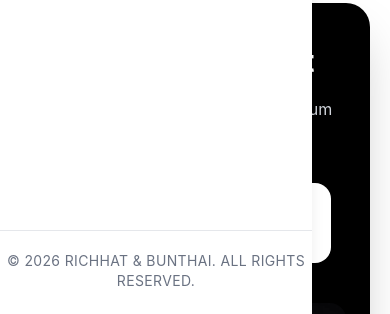
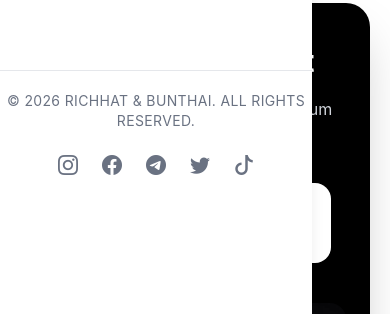
Before and after one commit to Chhat1/Website-Ecommerce, a Vue app: page / in a window 390 px wide. Both pictures are taken after a click on the button 32 px from the left and 71 px from the top of the page. Shown: the part 530-844 px from the top of the page. Built offline with nearby package versions, Linux system fonts and the light colour scheme; no server answers.

Commit message:
update social media

```diff
--- a/src/components/layout/Navbar.vue
+++ b/src/components/layout/Navbar.vue
@@ -430,7 +430,7 @@ const logout = () => {
       </li>
     </ul>
     <!-- Copyright -->
-      <div class="text-center  text-gray-500 mt-60 text-lg ">
+      <div class="text-center  text-gray-500 mt-20 text-lg ">
         <!-- Divider -->
         <div
           :class="mode.darkMode ? 'text-gray-400' : 'text-gray-500'"
@@ -438,6 +438,23 @@ const logout = () => {
         >
           © 2026 RICHHAT & BUNTHAI. ALL RIGHTS RESERVED.
         </div>
+        <div class="flex justify-center gap-6 mt-5">
+            <i
+              class="bi bi-instagram text-xl hover:text-pink-500 cursor-pointer"
+            ></i>
+            <i
+              class="bi bi-facebook text-xl hover:text-blue-500 cursor-pointer"
+            ></i>
+            <i
+              class="bi bi-telegram text-xl hover:text-sky-500 cursor-pointer"
+            ></i>
+            <i
+              class="bi bi-twitter text-xl hover:text-sky-400 cursor-pointer"
+            ></i>
+            <i
+              class="bi bi-tiktok text-xl hover:text-gray-500 cursor-pointer"
+            ></i>
+          </div>
     </div>
   </div>
 </template>
```
